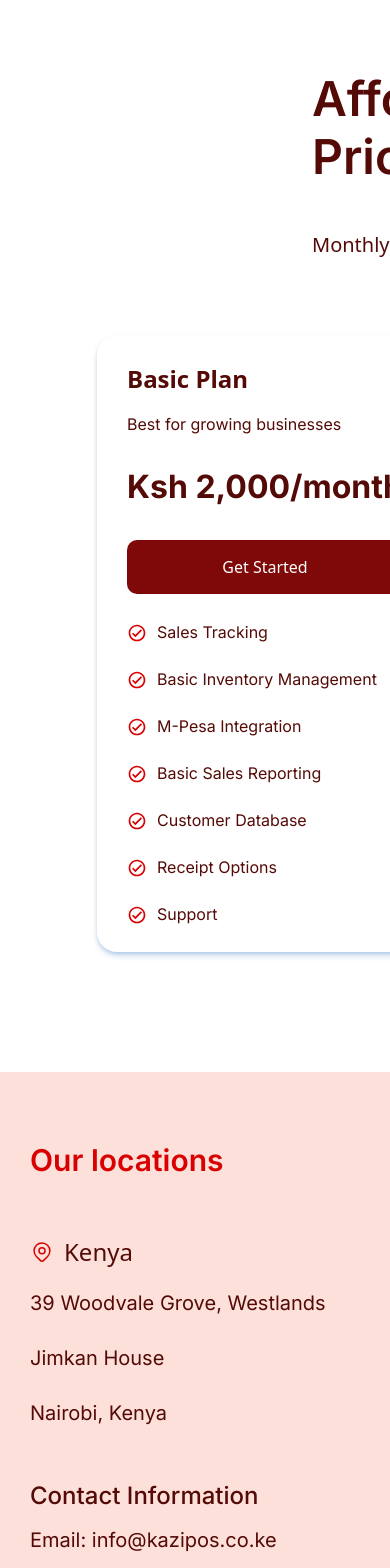
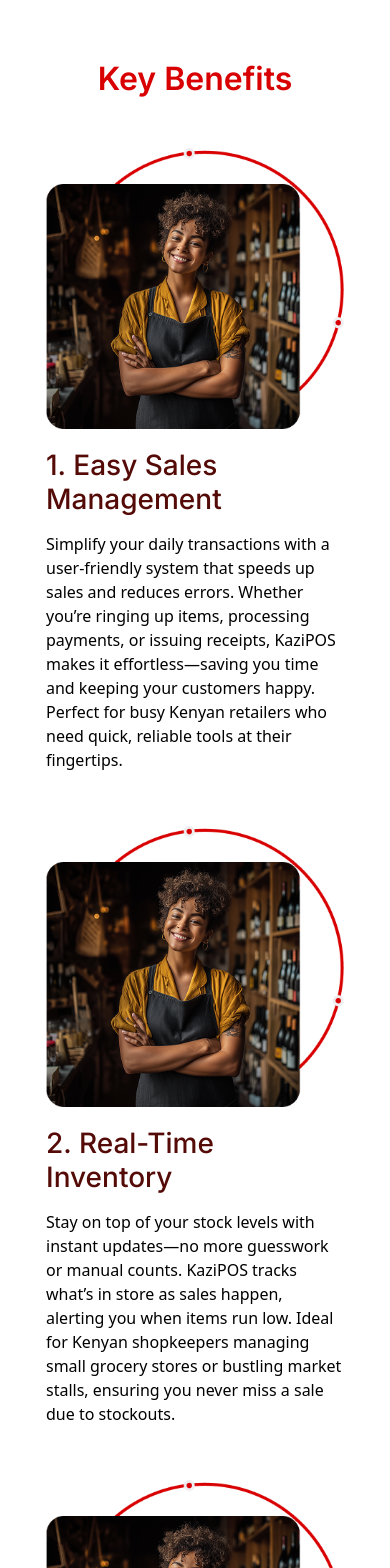
Before and after one commit to Jimnezoh/kazi-POS, a React (Vite) app: page / in a window 390 px wide. Shown: the top 1568 px of the page. Built offline with nearby package versions, Linux system fonts and the light colour scheme.

Commit message:
Added a responsive features page

```diff
--- /dev/null
+++ b/components/FeaturesCard.jsx
@@ -0,0 +1,31 @@
+import React from "react";
+
+function FeaturesCard({ title, description, image, isRight = true }) {
+  return (
+    <div
+      className={`flex flex-col-reverse ${
+        isRight ? "lg:flex-row" : "lg:flex-row-reverse"} justify-between items-start gap-[20px] max-w-screen-xl mx-auto px-4 sm:px-6 lg:px-8 mb-[30px] xl:mb-[75px] lg:gap-[230px] xl:gap-[253px] 2xl:gap-[270px]`}
+    >
+      {/* Text section */}
+      <div className="w-full lg:w-[600px] mb-6 lg:mb-[60px] xl:w-[641px]">
+        <div className="text-[28px] sm:text-[32px] lg:text-[36px] text-[#540A06] leading-[120%] font-inter font-medium mb-4 xl:mb-[31px]">
+          {title}
+        </div>
+        <div className="text-[16px] sm:text-[18px] text-[#000000]">
+          {description}
+        </div>
+      </div>
+
+      {/* Image section */}
+      <div className="w-full lg:w-1/2 flex justify-center">
+        <img
+          src={image}
+          alt={title}
+          className="w-full max-w-[415px] md:max-w-[500px] 2xl:max-w-[600px] object-contain"
+        />
+      </div>
+    </div>
+  );
+}
+
+export default FeaturesCard;
--- a/src/App.jsx
+++ b/src/App.jsx
@@ -1,10 +1,12 @@
 import React from "react";
 import Footer from "./footer";
 import Pricing from "./Pricing";
+import Features from "./features";
 
 const App = () => {
   return (
     <div>
+      < Features/>
       < Pricing />
 
       <div className="flex flex-col md:flex-row md:w-full  bg-[#FEE0DA] min-h-[100vh]">
--- /dev/null
+++ b/src/Features.jsx
@@ -0,0 +1,46 @@
+import React from "react";
+import FeaturesCard from "../components/FeaturesCard";
+
+function Features() {
+  return (
+    <div className="bg-[#FFFFFF] pt-[60px] md:pt-[162px] pb-[60px] px-[30px] md:px-[61px] md:w-full  ">
+      <div className=" mb-[50px] md:mb-[86px] text-[#D80000] text-center leading-[120%] font-inter font-semibold text-[32px] md:text-[64px] ">
+        <p>Key Benefits</p>
+      </div>
+      <div className=" ">
+        <FeaturesCard
+          title="1. Easy Sales Management"
+          description="Simplify your daily transactions with a user-friendly system that speeds up sales and reduces errors. Whether you’re ringing up items, processing payments, or issuing receipts, KaziPOS makes it effortless—saving you time and keeping your customers happy. Perfect for busy Kenyan retailers who need quick, reliable tools at their fingertips."
+          image="/assets/saleslady.png"
+        />
+
+        <FeaturesCard
+          title="2. Real-Time Inventory"
+          description="Stay on top of your stock levels with instant updates—no more guesswork or manual counts. KaziPOS tracks what’s in store as sales happen, alerting you when items run low. Ideal for Kenyan shopkeepers managing small grocery stores or bustling market stalls, ensuring you never miss a sale due to stockouts."
+          image="/assets/saleslady.png"
+          isRight={false}
+        />
+
+        <FeaturesCard
+          title="3. Customer Tools"
+          description="Build stronger customer relationships with features like loyalty programs, purchase tracking, and personalized offers. KaziPOS helps you know your customers better, reward regulars, and keep them coming back. A must-have for Kenyan businesses aiming to stand out in competitive markets like Nairobi or Mombasa."
+          image="/assets/saleslady.png"
+        />
+
+        <FeaturesCard
+          title="4. Scales to Any Business"
+          description="Whether you run a roadside kiosk, a mid-sized shop, or a large store, KaziPOS adapts to your needs. It’s flexible enough for startups and powerful enough for growing enterprises, making it the perfect fit for Kenyan businesses of all sizes—from rural vendors to urban chains."
+          image="/assets/saleslady.png"
+          isRight={false}
+        />
+
+        <div className="bg-[#D80000] rounded-[35px] p-[10px] text-center mx-auto mt-[35px] gap-[10px]  w-[198px] font-inter text-[16px] leading-[100%] text-[#FEE0DA]">
+          <button type="Submit" className=" ">Get Started</button>
+        </div>
+
+      </div>
+    </div>
+  );
+}
+
+export default Features;
```
Also changed, not shown: public/assets/saleslady.png (added).
